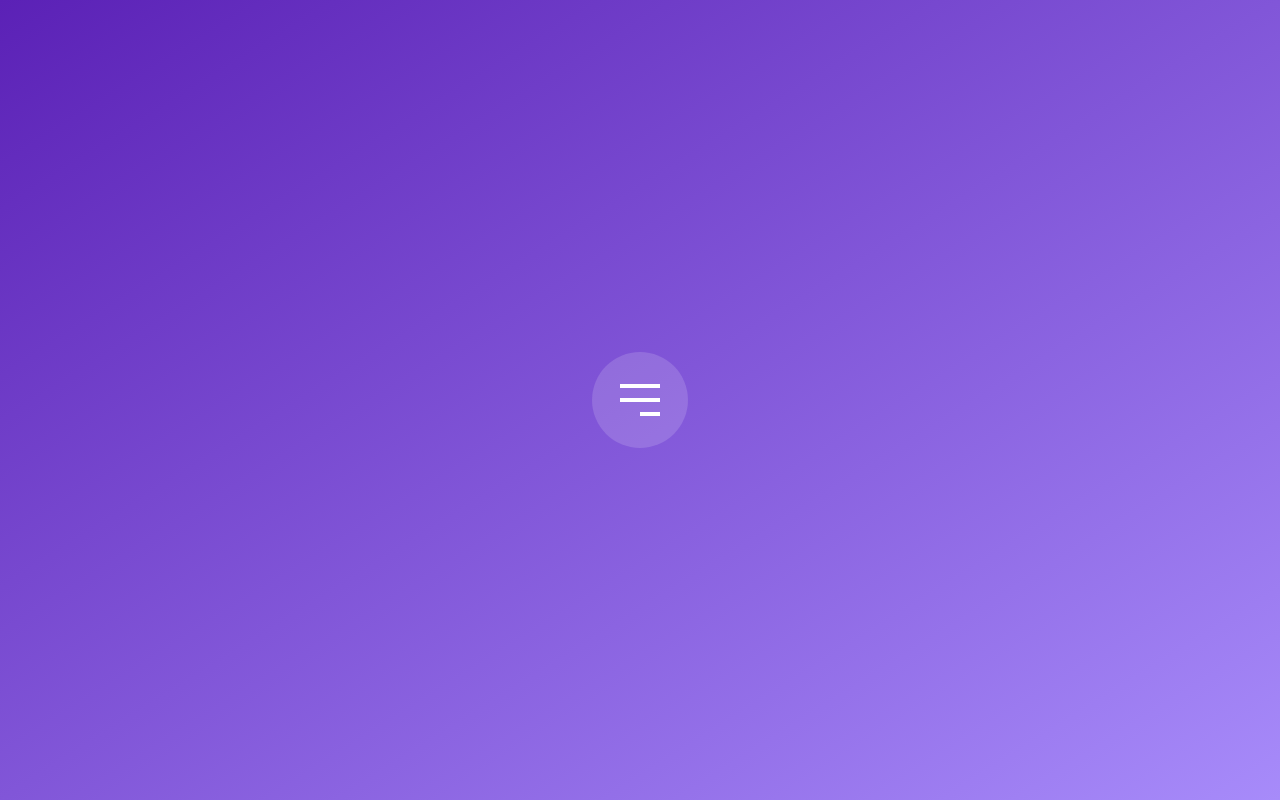
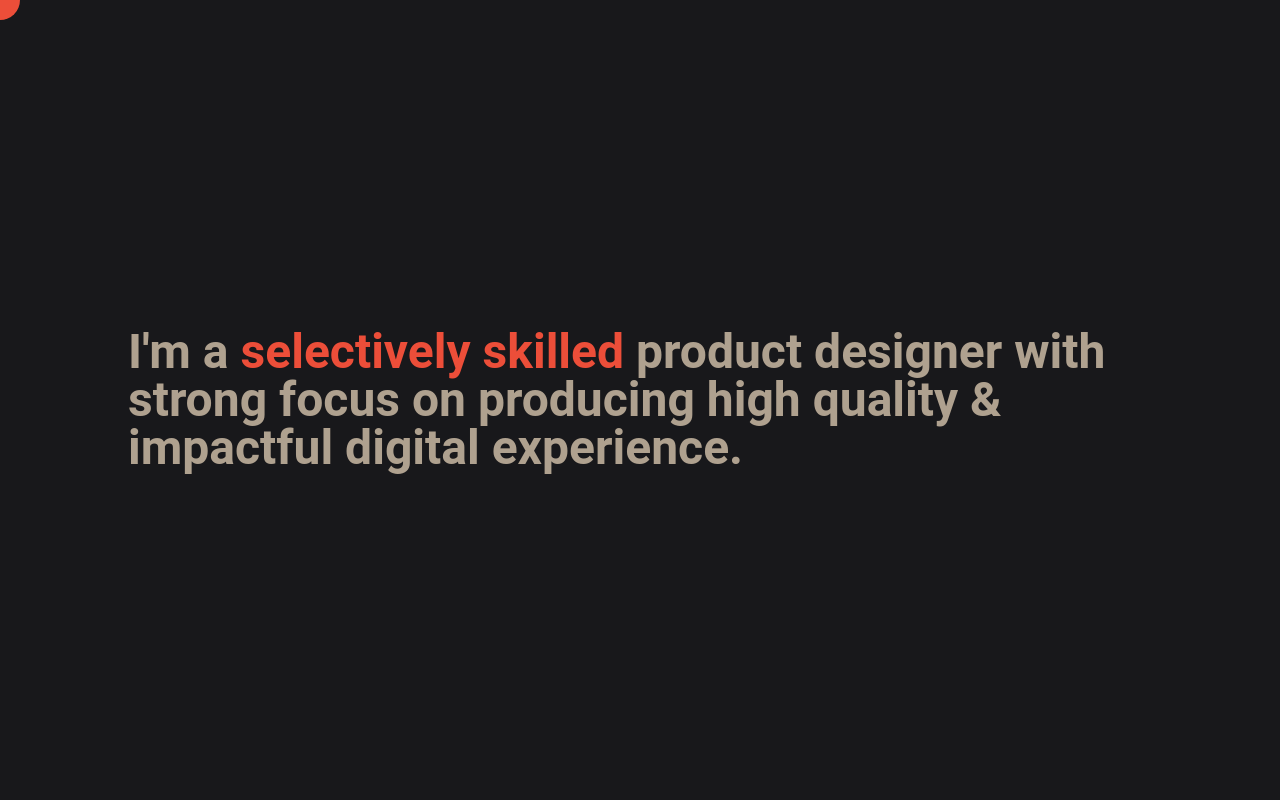
Before and after one commit to jahansid/ui-jahan, a React (Vite) app: page / in a window 1280 px wide. Built offline with nearby package versions, Linux system fonts and the light colour scheme.

Commit message:
cursorMask component added

```diff
--- a/src/App.jsx
+++ b/src/App.jsx
@@ -3,7 +3,8 @@
 // import TiltCard from "./components/TiltCard";
 
 // import { AnimatedTabSlider } from "./components/AnimatedTabSlider";
-import HamburgerBar from "./components/HamburgerBar";
+import CursorMask from "./components/CursorMask";
+// import HamburgerBar from "./components/HamburgerBar";
 // import RevealText from "./components/RevealText";
 
 export default function App() {
@@ -14,7 +15,8 @@ export default function App() {
     {/* <NavTabs /> */}
     {/* <RevealText /> */}
     {/* <AnimatedTabSlider /> */}
-    <HamburgerBar />
+    {/* <HamburgerBar /> */}
+    <CursorMask />
 
   </div>
   )
--- /dev/null
+++ b/src/components/CursorMask.jsx
@@ -0,0 +1,62 @@
+import { useState, useEffect } from "react";
+import { motion } from "framer-motion";
+
+function CursorMask() {
+  const [isHovered, setIsHovered] = useState(false);
+  const { x, y } = useMousePosition();
+  const size = isHovered ? 200 : 40;
+  return (
+    <section className="  h-screen bg-zinc-900">
+      <motion.div
+        animate={{
+          WebkitMaskPosition: `${x - size / 2}px ${y - size / 2}px`,
+          WebkitMaskSize: `${size}px`,
+        }}
+        transition={{ type: "tween", ease: "backOut", duration: 0.5 }}
+        className=" mask w-full h-full flex  items-center justify-center font-sans font-bold text-3xl md:text-5xl"
+      >
+        <p
+          onMouseEnter={() => {
+            setIsHovered(true);
+          }}
+          onMouseLeave={() => {
+            setIsHovered(false);
+          }}
+          className={`w-4/5 leading-1 ${isHovered ? 'text-black' : 'text-[#afa18f]'}`}
+        >
+          A visual designer - with skills that haven't been replaced by A.I
+          (yet) - making good shit only if the paycheck is equally good.
+        </p>
+      </motion.div>
+
+      <div className=" w-full h-full flex items-center justify-center font-sans font-bold text-3xl md:text-5xl">
+        <p className=" w-4/5 leading-1 text-[#afa18f]">
+          I'm a <span className=" text-[#ec4e39]">selectively skilled</span>{" "}
+          product designer with strong focus on producing high quality &
+          impactful digital experience.
+        </p>
+      </div>
+    </section>
+  );
+}
+
+const useMousePosition = () => {
+    const [mousePosition, setMousePosition] = useState({ x: null, y: null });
+
+    const updateMousePosition = (e) => {
+      setMousePosition({ x: e.clientX, y: e.clientY });
+    };
+
+    useEffect(() => {
+      window.addEventListener("mousemove", updateMousePosition);
+
+      // Cleanup function to remove the event listener
+      return () => {
+        window.removeEventListener("mousemove", updateMousePosition);
+      };
+    }, []);
+
+    return mousePosition;
+  };
+
+export default CursorMask;
--- a/src/index.css
+++ b/src/index.css
@@ -7,3 +7,12 @@
 *{box-sizing: border-box;
 margin: 0;
 padding: 0;}
+
+.mask {
+    mask-image: url(../public/mask.svg);
+    mask-repeat: no-repeat;
+    mask-size: 40px;
+    background: #ec4e39;
+    position: absolute;
+    cursor: default;
+}
```
Also changed, not shown: public/mask.svg (added).
